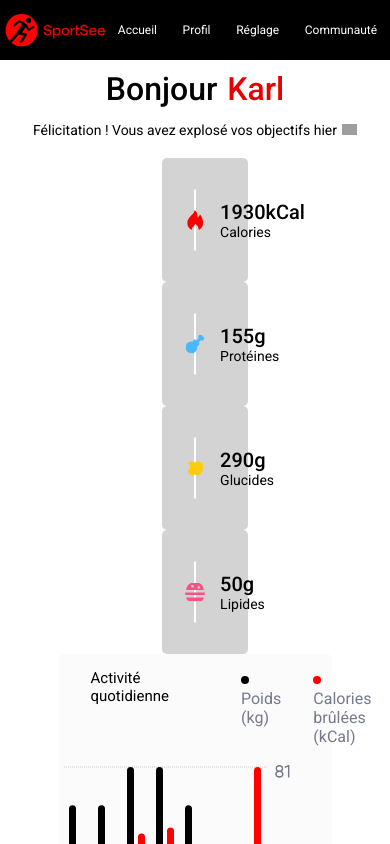
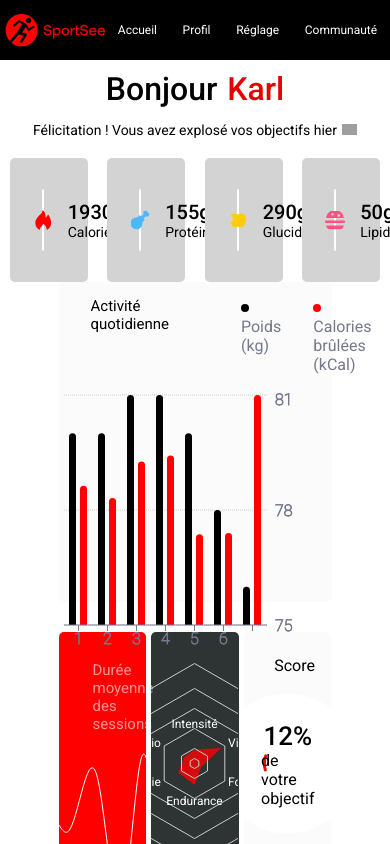
Before and after one commit to denisk13005/sportsee, a React (Create React App) app: page /12 in a window 390 px wide. Shown: the top 844 px of the page. Built offline with nearby package versions, Linux system fonts and the light colour scheme; grey boxes are pictures that could not be loaded.

Commit message:
dailyIntake responsive

```diff
--- a/src/styles/pages/dashboard.scss
+++ b/src/styles/pages/dashboard.scss
@@ -94,8 +94,18 @@
       flex-direction: column;
       justify-content: space-between;
       margin-left: 20px;
+      @media screen and (max-width: 900px) {
+        width: 100%;
+        margin-left: 0;
+        justify-content: center;
+        flex-direction: row;
+      }
       .cardInfoContainer {
         width: 100%;
+        @media screen and (max-width: 900px) {
+          width: 20%;
+          margin: 0 auto;
+        }
       }
     }
   }
```
